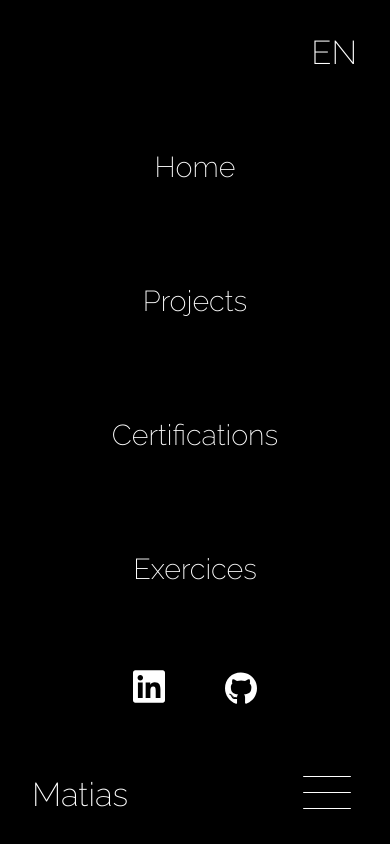
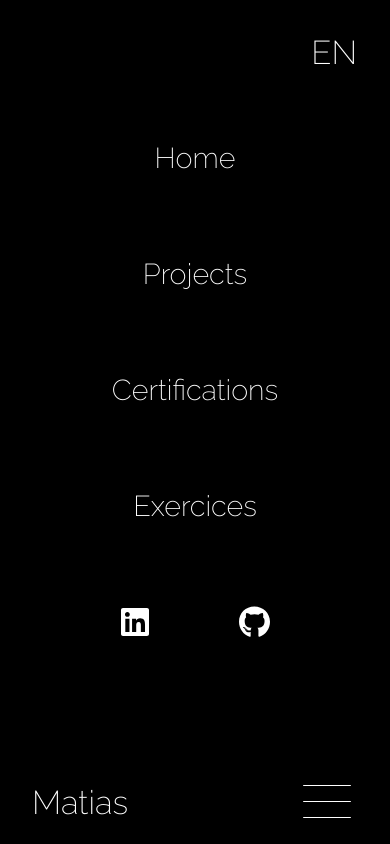
Before and after one commit to mati-fernandez/portfolio-react, a React (Vite) app: page /#/ in a window 390 px wide. Both pictures are taken after a click on the button 327 px from the left and 794 px from the top of the page. Built offline with nearby package versions, Linux system fonts and the light colour scheme.

Commit message:
Menu items responsivity fixed

```diff
--- a/src/App.css
+++ b/src/App.css
@@ -1,8 +1,14 @@
-/*Mobile First*/
-*,
+Mobile First *,
 *::before,
-*::after {
+*::after,
+html {
   box-sizing: border-box;
+  user-select: none; /* Estándar moderno */
+  -webkit-user-select: none; /* Safari */
+  -moz-user-select: none; /* Firefox */
+  -ms-user-select: none; /* Internet Explorer/Edge */
+  /* Elimina el color de resaltado en dispositivos móviles */
+  -webkit-tap-highlight-color: transparent;
 }
 
 :root {
@@ -10,18 +16,6 @@
   --color-primary: white;
   --color-background: black;
   --color-background-alpha: #4e644450;
-}
-
-html {
-  user-select: none; /* Estándar moderno */
-  -webkit-user-select: none; /* Safari */
-  -moz-user-select: none; /* Firefox */
-  -ms-user-select: none; /* Internet Explorer/Edge */
-}
-/* Elimina el color de resaltado en dispositivos móviles */
-a,
-button {
-  -webkit-tap-highlight-color: transparent;
 }
 
 body {
@@ -41,7 +35,7 @@ body {
   flex-direction: column;
   justify-content: center;
   align-items: center;
-  height: calc(var(--vh, 1vh) * 100);
+  height: calc(var(--vh) * 100 - 100px);
   padding-bottom: 100px;
 }
 
@@ -70,22 +64,22 @@ body {
 #avatar {
   margin: 100px 0 0;
   width: 150px;
-  border-radius: 100px;
 }
 
 #presentacion {
   margin: 2vw 8vw 100px;
 }
 
-#header-mobile {
+#mobile-header {
+  box-sizing: border-box;
   position: fixed;
   display: flex;
   justify-content: space-between;
   align-items: center;
   padding: 0 32px;
-  bottom: 0;
-  width: 100%;
-  height: 100px;
+  bottom: 20px;
+  width: 100vw;
+  height: 5vh;
   z-index: 10;
 }
 
@@ -94,40 +88,58 @@ body {
 }
 
 #mobile-menu {
-  justify-content: space-between;
+  justify-content: space-around;
   font-size: calc(var(--font-size) * 1.8);
   display: flex;
   flex-direction: column;
   position: fixed;
   top: 0;
   padding: 100px 0;
-  height: 100vh;
   background-color: var(--color-background);
   width: 100%;
+  height: calc(100vh - 200px);
   z-index: 10;
 }
 
 .link {
   display: flex;
   flex-direction: column;
+  justify-content: center;
   text-decoration: none;
   color: inherit;
+  height: 100%;
+}
+
+#contact {
+  display: flex;
   justify-content: center;
+  align-items: center;
+  margin-bottom: 64px;
   height: 100%;
+}
+
+#contact > a {
+  margin: 0 45px;
+  padding: 0;
+  display: flex;
+  align-items: center;
+}
+
+.contact-img {
+  height: auto;
+  max-height: 50px;
+  min-height: 32px;
+  flex: 0 1 auto;
+  cursor: pointer;
 }
 
 .project {
   font-size: calc(var(--font-size) * 1.2);
 }
 
-#mobile-menu > a:hover {
+#mobile-menu > a:hover,
+#contact:hover {
   background-color: var(--color-background-alpha);
-  cursor: pointer;
-}
-
-.contacto {
-  width: 32px;
-  margin: 32px 30px;
   cursor: pointer;
 }
 
@@ -147,8 +159,10 @@ body {
   body {
     font-size: calc(var(--font-size) * 1.2);
   }
+}
 
-  #header-mobile {
+@media (orientation: landscape) {
+  #mobile-header {
     display: none;
   }
 }
--- a/src/App.jsx
+++ b/src/App.jsx
@@ -15,14 +15,15 @@ function App() {
   const [showMenu, setShowMenu] = useState(false);
   const location = useLocation();
 
+  // Llamar a la función al cargar y al redimensionar la ventana
+  updateViewportHeight();
+  window.addEventListener('resize', updateViewportHeight);
+
   useEffect(() => {
     document.addEventListener('contextmenu', (e) => e.preventDefault());
-    updateViewportHeight();
-    window.addEventListener('resize', updateViewportHeight);
 
     return () => {
       document.removeEventListener('contextmenu', (e) => e.preventDefault());
-      window.removeEventListener('resize', updateViewportHeight);
     };
   }, []);
 
--- a/src/components/MobileHeader.jsx
+++ b/src/components/MobileHeader.jsx
@@ -17,7 +17,7 @@ const MobileHeader = ({ showMenu, setShowMenu }) => {
   return (
     <>
       {showMenu && <MobileMenu translate={translate} />}
-      <header id="header-mobile">
+      <header id="mobile-header">
         <Link className="link" to="/">
           <p id="name">Matias</p>
         </Link>
--- a/src/components/MobileMenu.jsx
+++ b/src/components/MobileMenu.jsx
@@ -20,12 +20,12 @@ const MobileMenu = () => {
         ) : (
           <ProjectsMenu setMenuContent={setMenuContent} />
         )}
-        <div id="contacto">
+        <div id="contact">
           <a href="https://www.linkedin.com/in/mati-fernandez/" target="blank">
-            <img className="contacto" src={linkedin} alt="linkedin" />
+            <img className="contact-img" src={linkedin} alt="linkedin" />
           </a>
           <a href="https://github.com/mati-fernandez" target="_blank">
-            <img className="contacto" src={github} alt="github" />
+            <img className="contact-img" src={github} alt="github" />
           </a>
         </div>
       </nav>
--- a/src/helpers/updateViewportHeight.js
+++ b/src/helpers/updateViewportHeight.js
@@ -1,5 +1,6 @@
 export function updateViewportHeight() {
+  //Establece una variable CSS personalizada --vh con el valor calculado de la altura del viewport visible en píxeles.
   const vh = window.innerHeight * 0.01;
   document.documentElement.style.setProperty('--vh', `${vh}px`);
-  //Establece una variable CSS personalizada --vh con el valor calculado de la altura del viewport visible en píxeles.
+  console.log('Resize');
 }
```
Also changed, not shown: src/assets/avatar.png.
